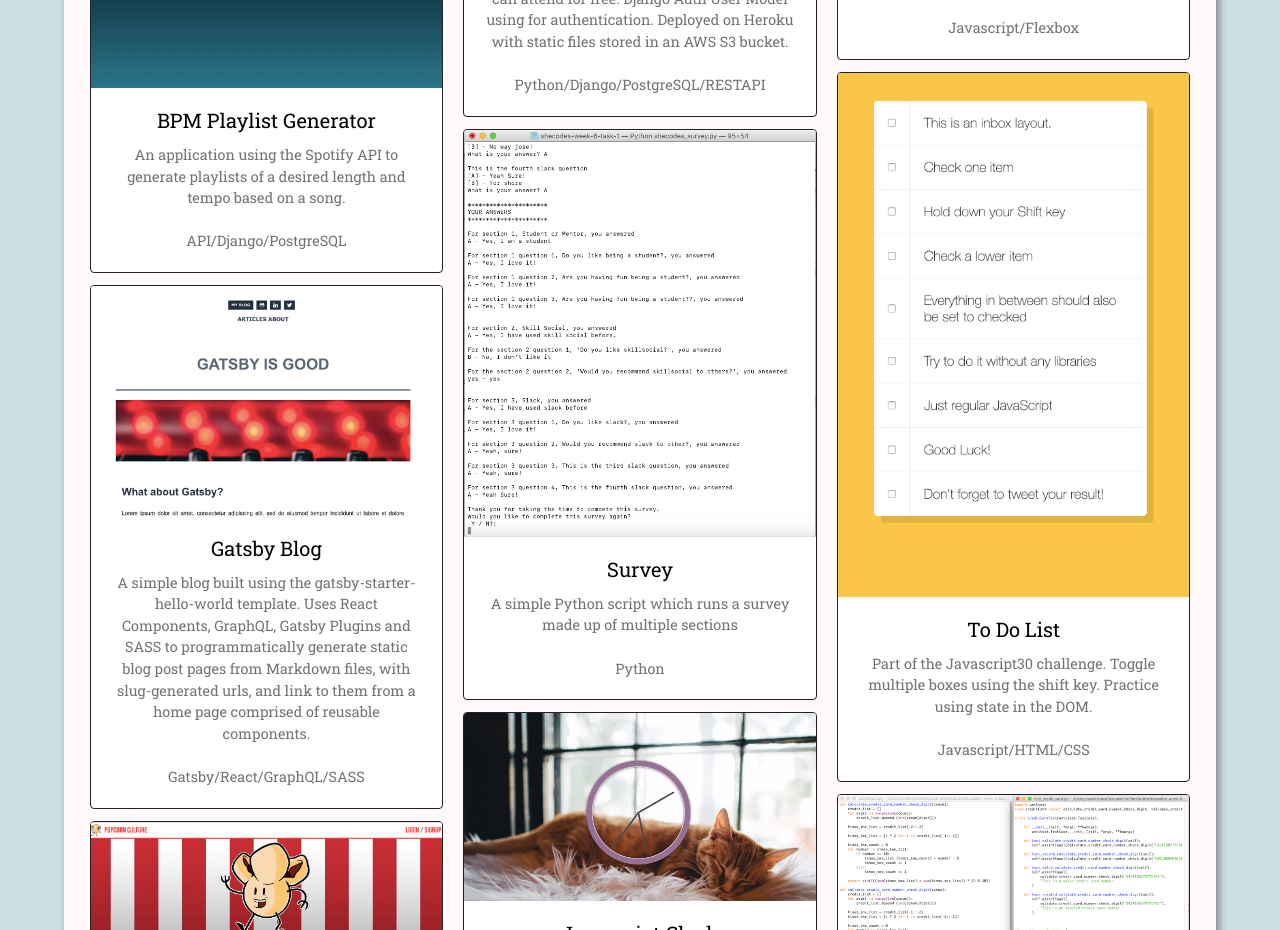
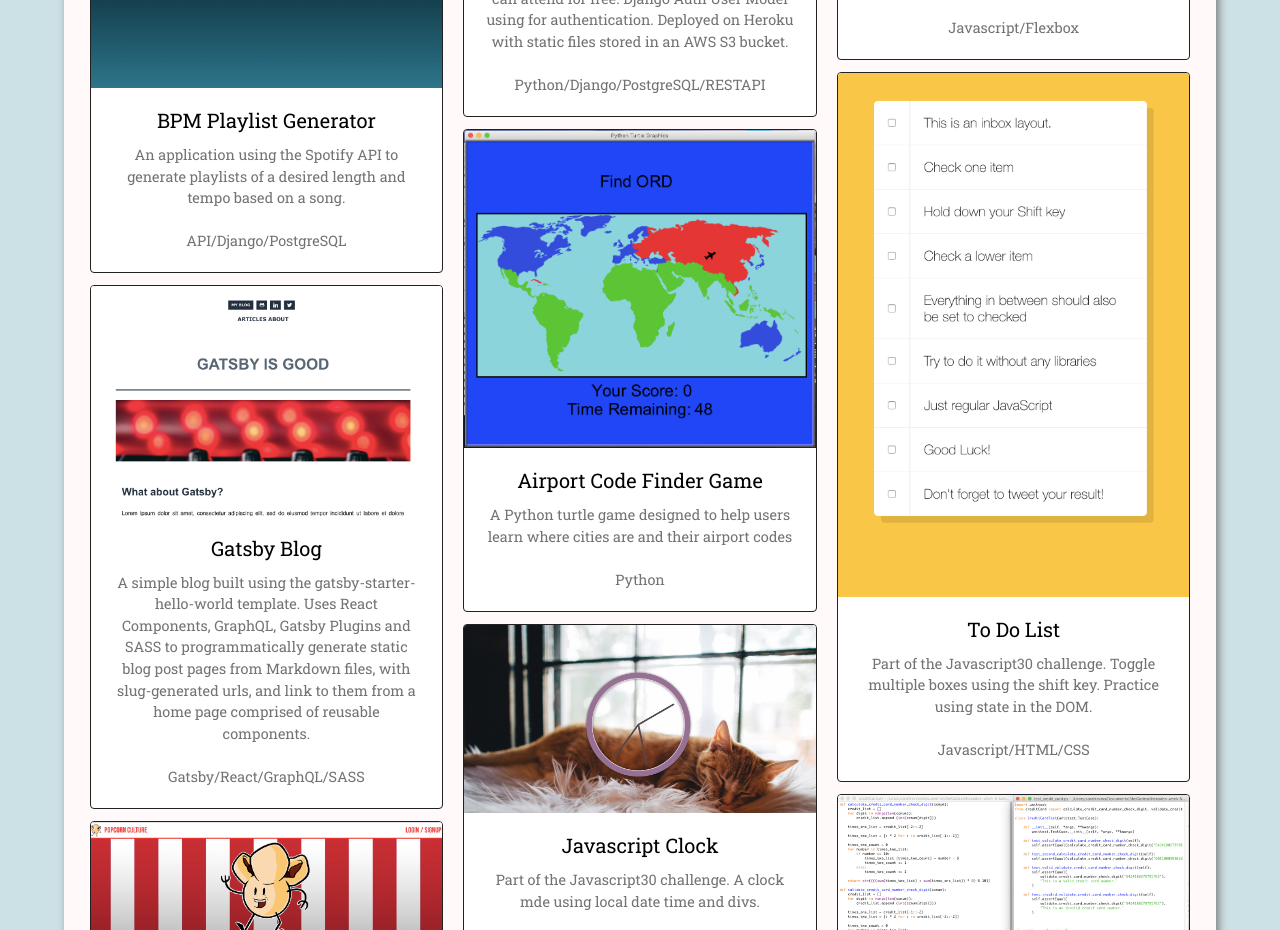
Before and after one commit to sarahlevins/levins-codes-portfolio, a React (Create React App) app: page / in a window 1280 px wide. Shown: the part 1840-2770 px from the top of the page. Built offline with nearby package versions, Linux system fonts and the light colour scheme.

Commit message:
added airport game

```diff
--- a/src/components/Projects.js
+++ b/src/components/Projects.js
@@ -37,10 +37,10 @@ function Projects(props) {
           category="Python/Django/PostgreSQL/RESTAPI"
         />
         <Thumbnail
-          link="https://levinscodes.com/static/thumbnail-survey.png"
-          image="./static/thumbnail-survey.png"
-          title="Survey"
-          description="A simple Python script which runs a survey made up of multiple sections"
+          link="https://github.com/sarahlevins/python-airport-code-game"
+          image="./static/thumbnail-airport-code-game.png"
+          title="Airport Code Finder Game"
+          description="A Python turtle game designed to help users learn where cities are and their airport codes"
           category="Python"
         />
         <Thumbnail
```
Also changed, not shown: public/static/thumbnail-airport-code-game.png (added).
